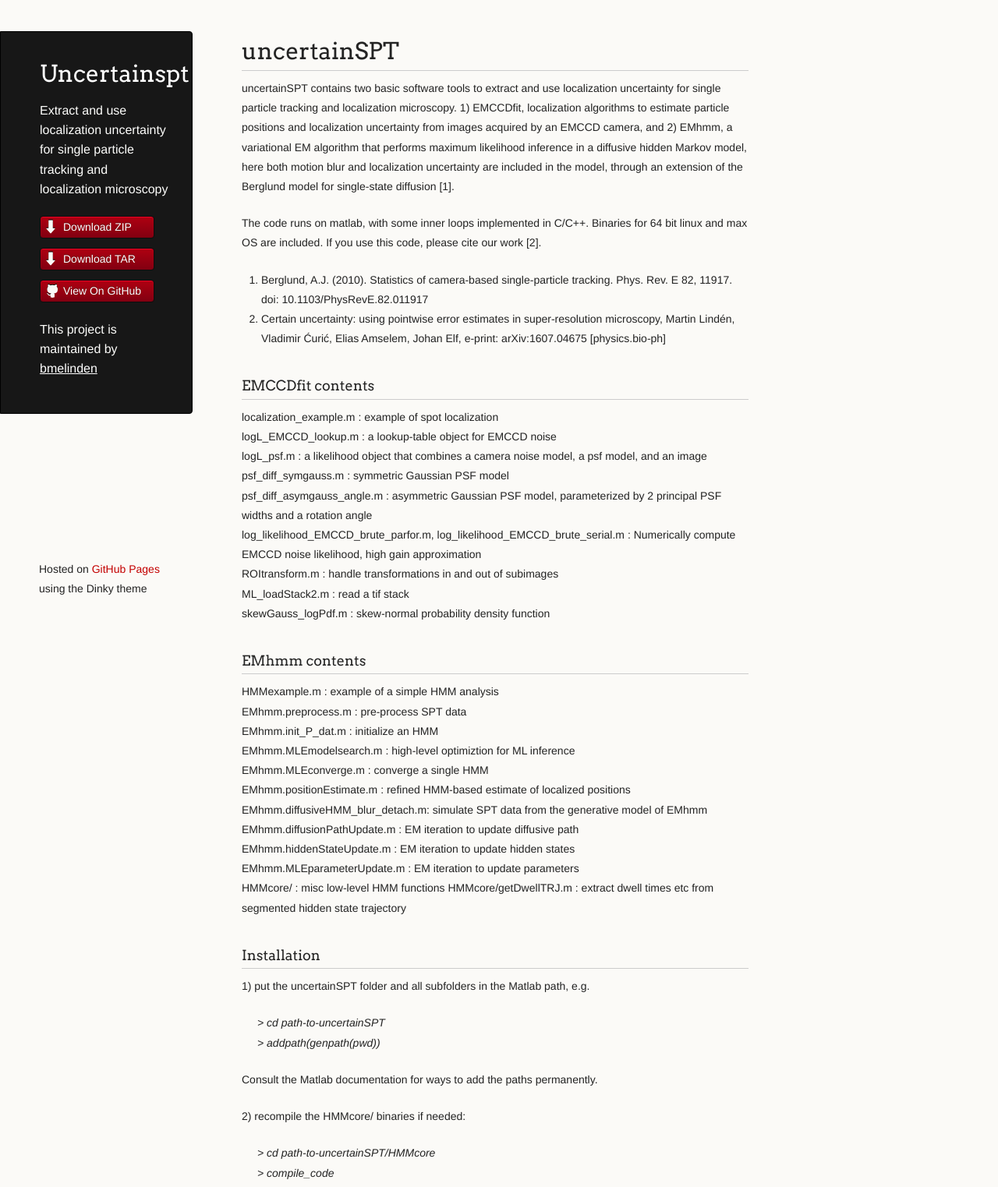
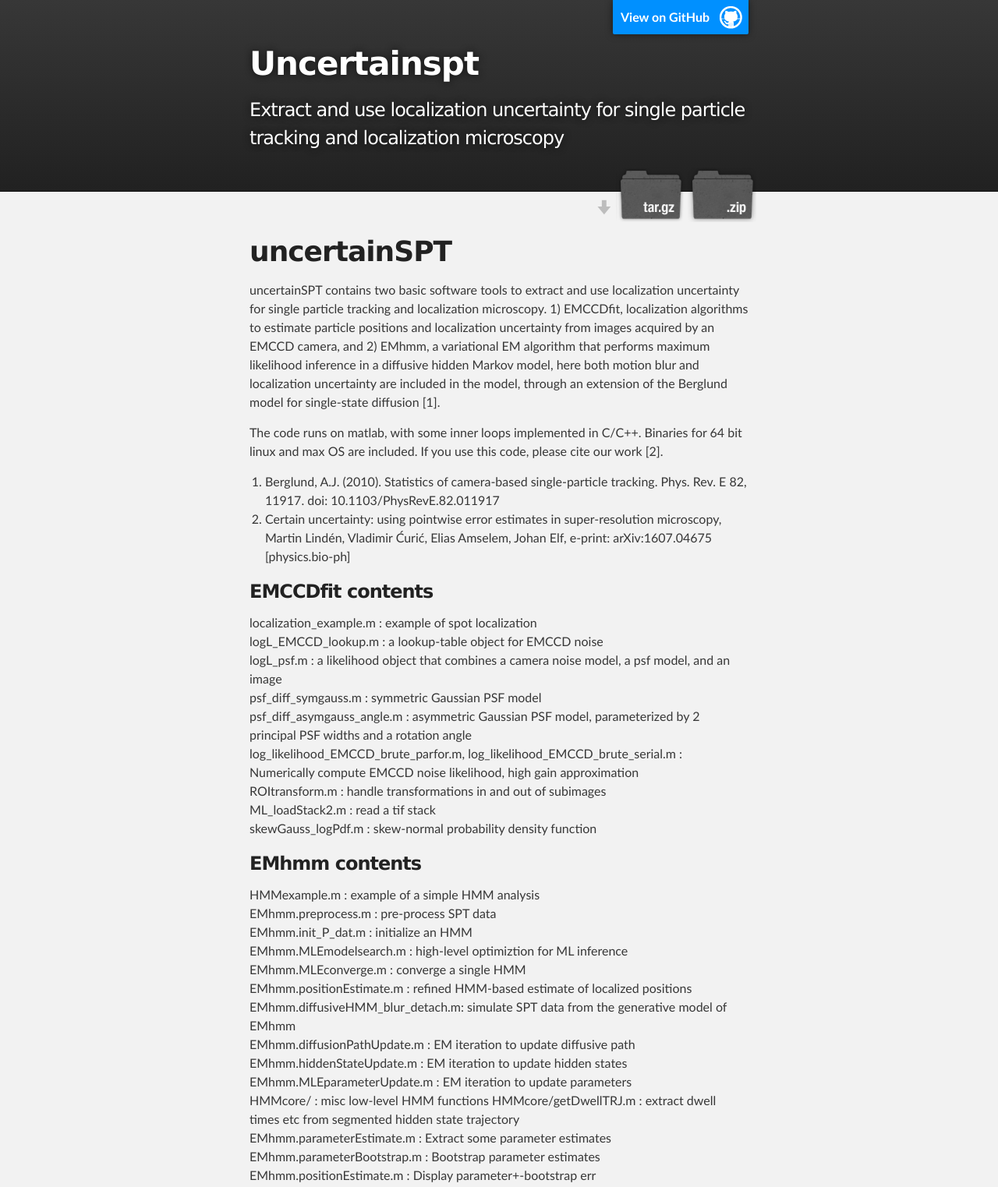
Before and after one commit to bmelinden/uncertainSPT, a plain HTML site: page index.html in a window 1280 px wide. Shown: the top 1523 px of the page at 78% size. Drawn offline with Linux system fonts and the light colour scheme.

Commit message:
Create gh-pages branch via GitHub

```diff
--- a/index.html
+++ b/index.html
@@ -1,35 +1,36 @@
-<!doctype html>
+<!DOCTYPE html>
 <html>
+
   <head>
-    <meta charset="utf-8">
+    <meta charset='utf-8'>
     <meta http-equiv="X-UA-Compatible" content="chrome=1">
-    <title>Uncertainspt by bmelinden</title>
+    <meta name="description" content="Uncertainspt : Extract and use localization uncertainty for single particle tracking and localization microscopy">
 
-    <link rel="stylesheet" href="stylesheets/styles.css">
-    <link rel="stylesheet" href="stylesheets/github-light.css">
-    <script src="javascripts/scale.fix.js"></script>
-    <meta name="viewport" content="width=device-width, initial-scale=1, user-scalable=no">
-    <!--[if lt IE 9]>
-    <script src="//html5shiv.googlecode.com/svn/trunk/html5.js"></script>
-    <![endif]-->
+    <link rel="stylesheet" type="text/css" media="screen" href="stylesheets/stylesheet.css">
+
+    <title>Uncertainspt</title>
   </head>
+
   <body>
-    <div class="wrapper">
-      <header>
-        <h1 class="header">Uncertainspt</h1>
-        <p class="header">Extract and use localization uncertainty for single particle tracking and localization microscopy</p>
 
-        <ul>
-          <li class="download"><a class="buttons" href="https://github.com/bmelinden/uncertainSPT/zipball/master">Download ZIP</a></li>
-          <li class="download"><a class="buttons" href="https://github.com/bmelinden/uncertainSPT/tarball/master">Download TAR</a></li>
-          <li><a class="buttons github" href="https://github.com/bmelinden/uncertainSPT">View On GitHub</a></li>
-        </ul>
+    <!-- HEADER -->
+    <div id="header_wrap" class="outer">
+        <header class="inner">
+          <a id="forkme_banner" href="https://github.com/bmelinden/uncertainSPT">View on GitHub</a>
 
-        <p class="header">This project is maintained by <a class="header name" href="https://github.com/bmelinden">bmelinden</a></p>
+          <h1 id="project_title">Uncertainspt</h1>
+          <h2 id="project_tagline">Extract and use localization uncertainty for single particle tracking and localization microscopy</h2>
 
+            <section id="downloads">
+              <a class="zip_download_link" href="https://github.com/bmelinden/uncertainSPT/zipball/master">Download this project as a .zip file</a>
+              <a class="tar_download_link" href="https://github.com/bmelinden/uncertainSPT/tarball/master">Download this project as a tar.gz file</a>
+            </section>
+        </header>
+    </div>
 
-      </header>
-      <section>
+    <!-- MAIN CONTENT -->
+    <div id="main_content_wrap" class="outer">
+      <section id="main_content" class="inner">
         <h1>
 <a id="uncertainspt" class="anchor" href="#uncertainspt" aria-hidden="true"><span aria-hidden="true" class="octicon octicon-link"></span></a>uncertainSPT</h1>
 
@@ -74,7 +75,10 @@ EMhmm.diffusionPathUpdate.m : EM iteration to update diffusive path<br>
 EMhmm.hiddenStateUpdate.m   : EM iteration to update hidden states<br>
 EMhmm.MLEparameterUpdate.m  : EM iteration to update parameters<br>
 HMMcore/            : misc low-level HMM functions
-HMMcore/getDwellTRJ.m       : extract dwell times etc from segmented hidden state trajectory  </p>
+HMMcore/getDwellTRJ.m       : extract dwell times etc from segmented hidden state trajectory<br>
+EMhmm.parameterEstimate.m       : Extract some parameter estimates<br>
+EMhmm.parameterBootstrap.m      : Bootstrap parameter estimates<br>
+EMhmm.positionEstimate.m        : Display parameter+-bootstrap err  </p>
 
 <h3>
 <a id="installation" class="anchor" href="#installation" aria-hidden="true"><span aria-hidden="true" class="octicon octicon-link"></span></a>Installation</h3>
@@ -115,11 +119,17 @@ E-mail: <a href="mailto:bmelinden@gmail.com">bmelinden@gmail.com</a>, <a href="m
 
 <p>This product includes code developed by Jan-Willem van de Meent (in external/), and Fredrik Persson (in +EMCCDfit/), see copyright in individual files.</p>
       </section>
-      <footer>
-        <p><small>Hosted on <a href="https://pages.github.com">GitHub Pages</a> using the Dinky theme</small></p>
+    </div>
+
+    <!-- FOOTER  -->
+    <div id="footer_wrap" class="outer">
+      <footer class="inner">
+        <p class="copyright">Uncertainspt maintained by <a href="https://github.com/bmelinden">bmelinden</a></p>
+        <p>Published with <a href="https://pages.github.com">GitHub Pages</a></p>
       </footer>
     </div>
-    <!--[if !IE]><script>fixScale(document);</script><![endif]-->
+
+
 
   </body>
 </html>
```
Also changed, not shown: params.json (+1 -1 lines).
